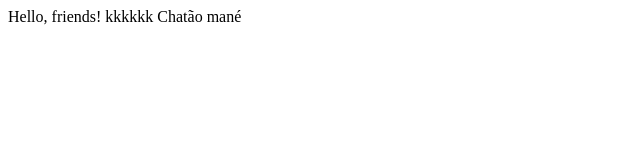
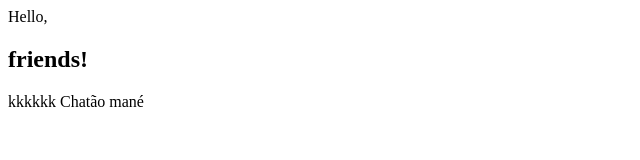
Before and after one commit to rafaeldsx/teste-curso-git, a plain HTML site: page index.html in a window 1280 px wide. Shown: the whole page, without its empty margins (0-640 px from the left). Drawn offline with Linux system fonts and the light colour scheme.

Commit message:
OUTRO DEV - Commit de alterações adicionando um <h2>

```diff
--- a/index.html
+++ b/index.html
@@ -6,7 +6,8 @@
     <title>Document</title>
 </head>
 <body>
- Hello, friends!
+ Hello,
+    <h2>friends!</h2>
 </body>
 </html>
 kkkkkk
```
